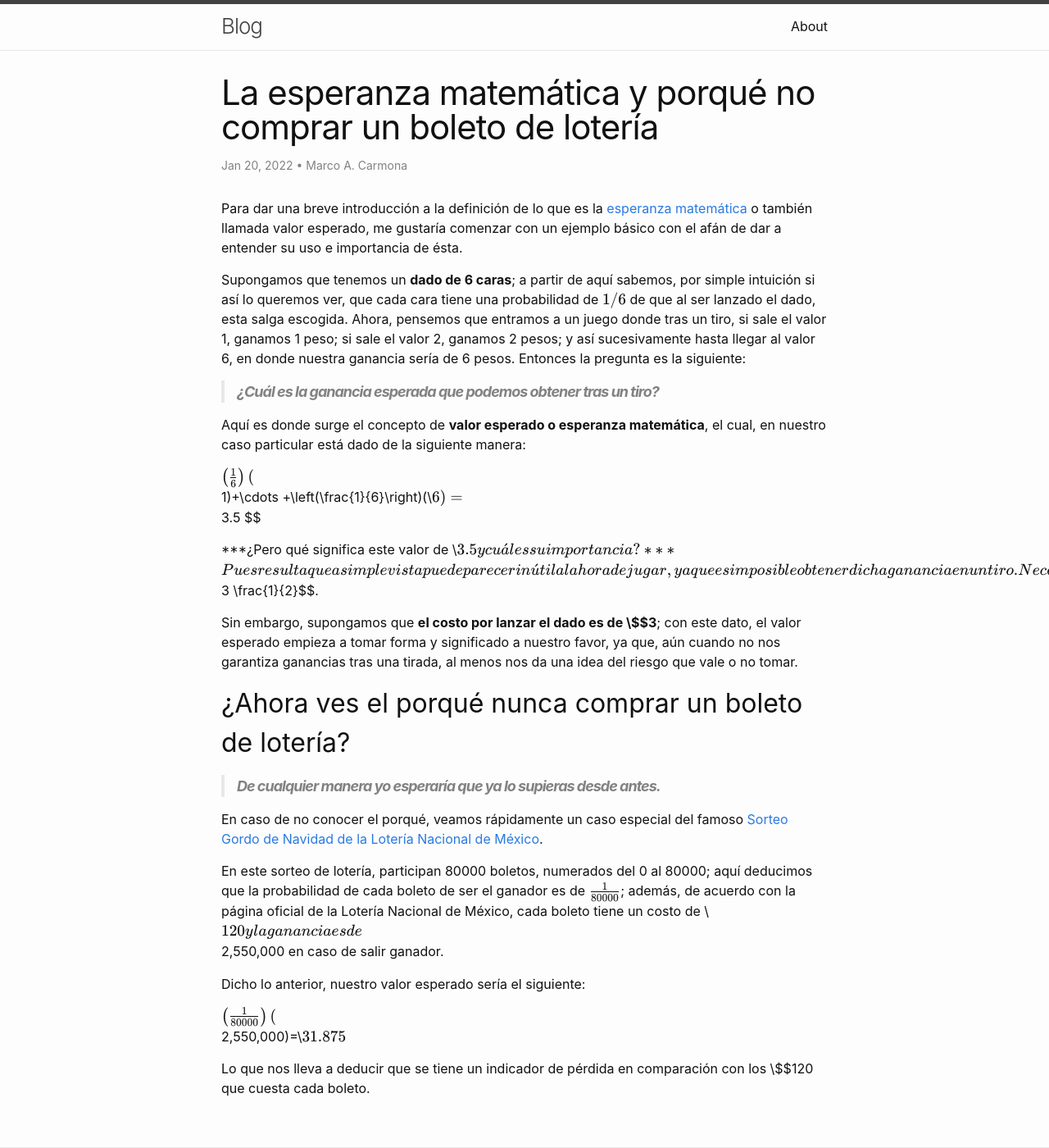
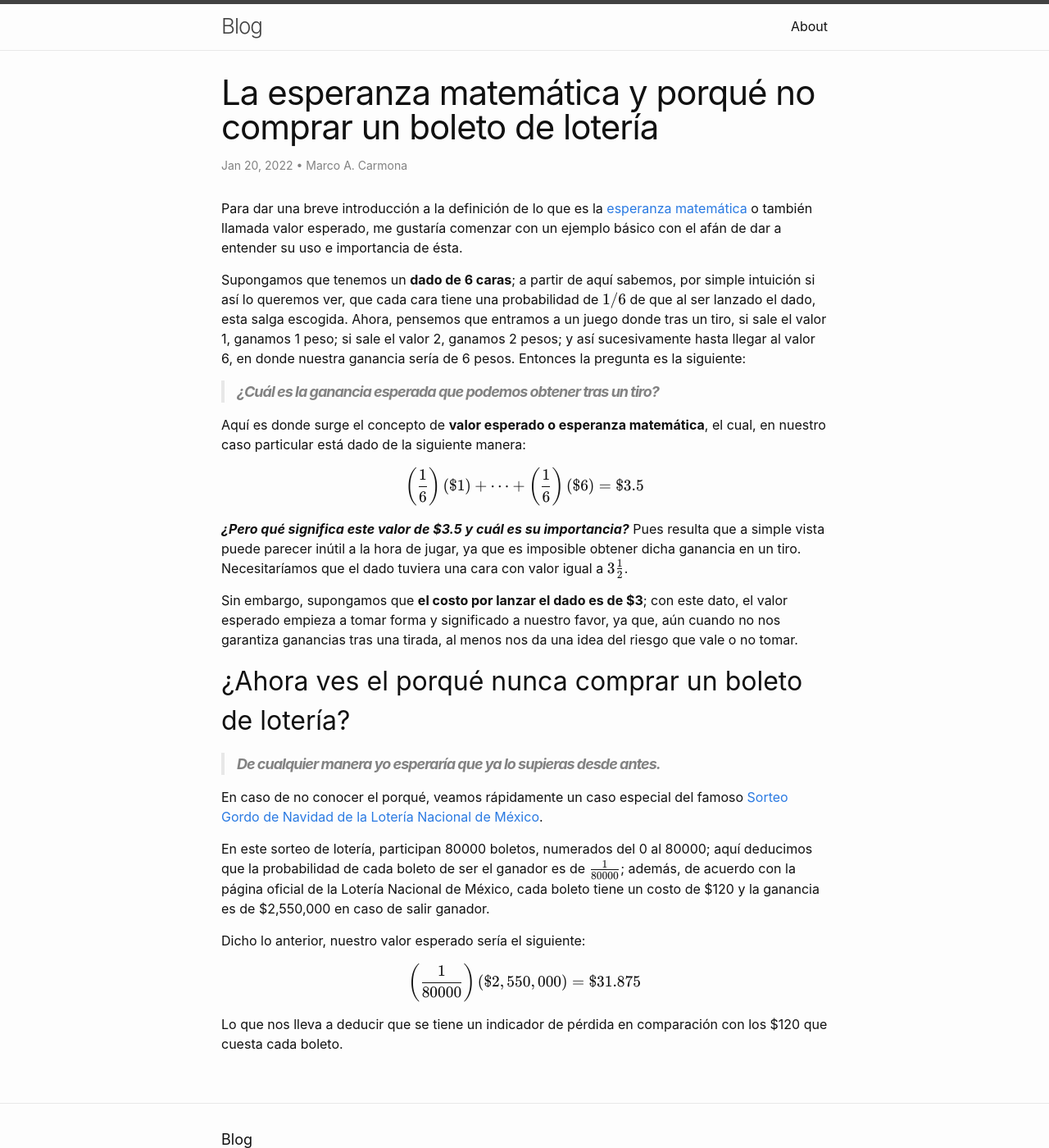
Before and after one commit to marcocarmonaga/Blog, a Jekyll site: the page built from _posts/2022-01-20-Esperanza-matematica.md, in a window 1280 px wide and 1400 px high. Shown: the whole window at 82% size. Built offline with Jekyll 4.4.1, drawn with Linux system fonts in a browser that asks for light colours; nearby versions of some CDN libraries.

```diff
--- a/_config.yml
+++ b/_config.yml
@@ -22,7 +22,7 @@ title: Blog
 email: marcoa.carmonagalvan@viep.com.mx
 description: >- # this means to ignore newlines until "baseurl:"
   Sharing what I learn day by day 🔬
-baseurl: "Blog" # the subpath of your site, e.g. /blog
+#baseurl: "Blog" # the subpath of your site, e.g. /blog
 url: "" # the base hostname & protocol for your site, e.g. http://example.com
 twitter_username: marcocarmonaga
 github_username:  marcocarmonaga
--- a/_posts/2022-01-20-Esperanza-matematica.md
+++ b/_posts/2022-01-20-Esperanza-matematica.md
@@ -14,12 +14,12 @@ Supongamos que tenemos un **dado de 6 caras**; a partir de aquí sabemos, por si
 Aquí es donde surge el concepto de **valor esperado o esperanza matemática**, el cual, en nuestro caso particular está dado de la siguiente manera:
 
 $$
-\left(\frac{1}{6}\right)(\\$$1)+\cdots +\left(\frac{1}{6}\right)(\\$$6) = \\$$3.5
+\left(\frac{1}{6}\right)(\$1)+\cdots +\left(\frac{1}{6}\right)(\$6) = \$3.5
 $$
 
-***¿Pero qué significa este valor de \\$$3.5 y cuál es su importancia?*** Pues resulta que a simple vista puede parecer inútil a la hora de jugar, ya que es imposible obtener dicha ganancia en un tiro. Necesitaríamos que el dado tuviera una cara con valor igual a $$3 \frac{1}{2}$$.
+***¿Pero qué significa este valor de \$3.5 y cuál es su importancia?*** Pues resulta que a simple vista puede parecer inútil a la hora de jugar, ya que es imposible obtener dicha ganancia en un tiro. Necesitaríamos que el dado tuviera una cara con valor igual a $$3 \frac{1}{2}$$.
 
-Sin embargo, supongamos que **el costo por lanzar el dado es de \\$$3**; con este dato, el valor esperado empieza a tomar forma y significado a nuestro favor, ya que, aún cuando no nos garantiza ganancias tras una tirada, al menos nos da una idea del riesgo que vale o no tomar.
+Sin embargo, supongamos que **el costo por lanzar el dado es de \$3**; con este dato, el valor esperado empieza a tomar forma y significado a nuestro favor, ya que, aún cuando no nos garantiza ganancias tras una tirada, al menos nos da una idea del riesgo que vale o no tomar.
 
 ## ¿Ahora ves el porqué nunca comprar un boleto de lotería?
 
@@ -27,12 +27,12 @@ Sin embargo, supongamos que **el costo por lanzar el dado es de \\$$3**; con est
 
 En caso de no conocer el porqué, veamos rápidamente un caso especial del famoso [Sorteo Gordo de Navidad de la Lotería Nacional de México](http://www.lotenal.gob.mx/Comercial/gordo.html).
 
-En este sorteo de lotería, participan 80000 boletos, numerados del 0 al 80000; aquí deducimos que la probabilidad de cada boleto de ser el ganador es de $$\frac{1}{80000}$$; además, de acuerdo con la página oficial de la Lotería Nacional de México, cada boleto tiene un costo de \\$$120 y la ganancia es de \\$$2,550,000 en caso de salir ganador.
+En este sorteo de lotería, participan 80000 boletos, numerados del 0 al 80000; aquí deducimos que la probabilidad de cada boleto de ser el ganador es de $$\frac{1}{80000}$$; además, de acuerdo con la página oficial de la Lotería Nacional de México, cada boleto tiene un costo de \$120 y la ganancia es de \$2,550,000 en caso de salir ganador.
 
 Dicho lo anterior, nuestro valor esperado sería el siguiente:
 
 $$
-\left(\frac{1}{80000}\right)(\\$$2,550,000)=\\$$31.875
+\left(\frac{1}{80000}\right)(\$2,550,000)=\$31.875
 $$
 
-Lo que nos lleva a deducir que se tiene un indicador de pérdida en comparación con los \\$$120 que cuesta cada boleto.
+Lo que nos lleva a deducir que se tiene un indicador de pérdida en comparación con los \$120 que cuesta cada boleto.
```
